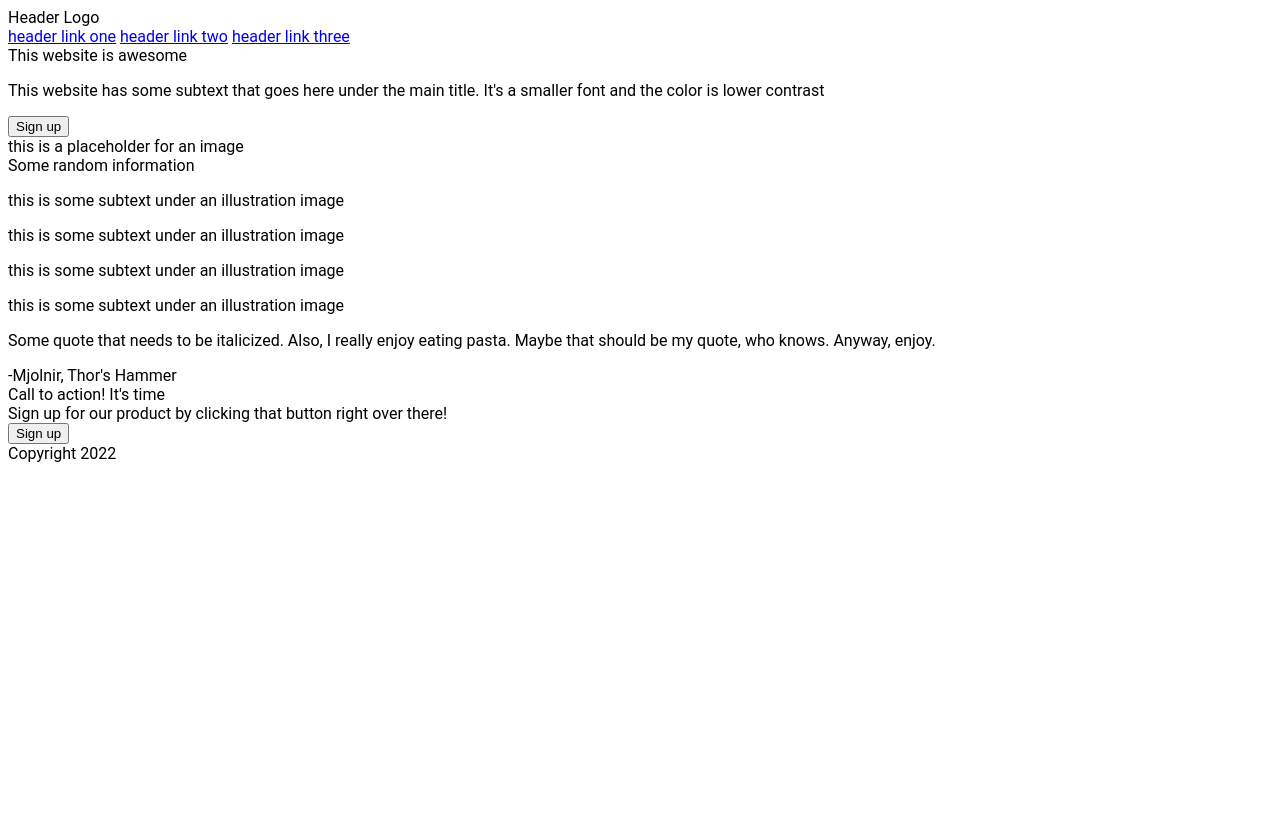
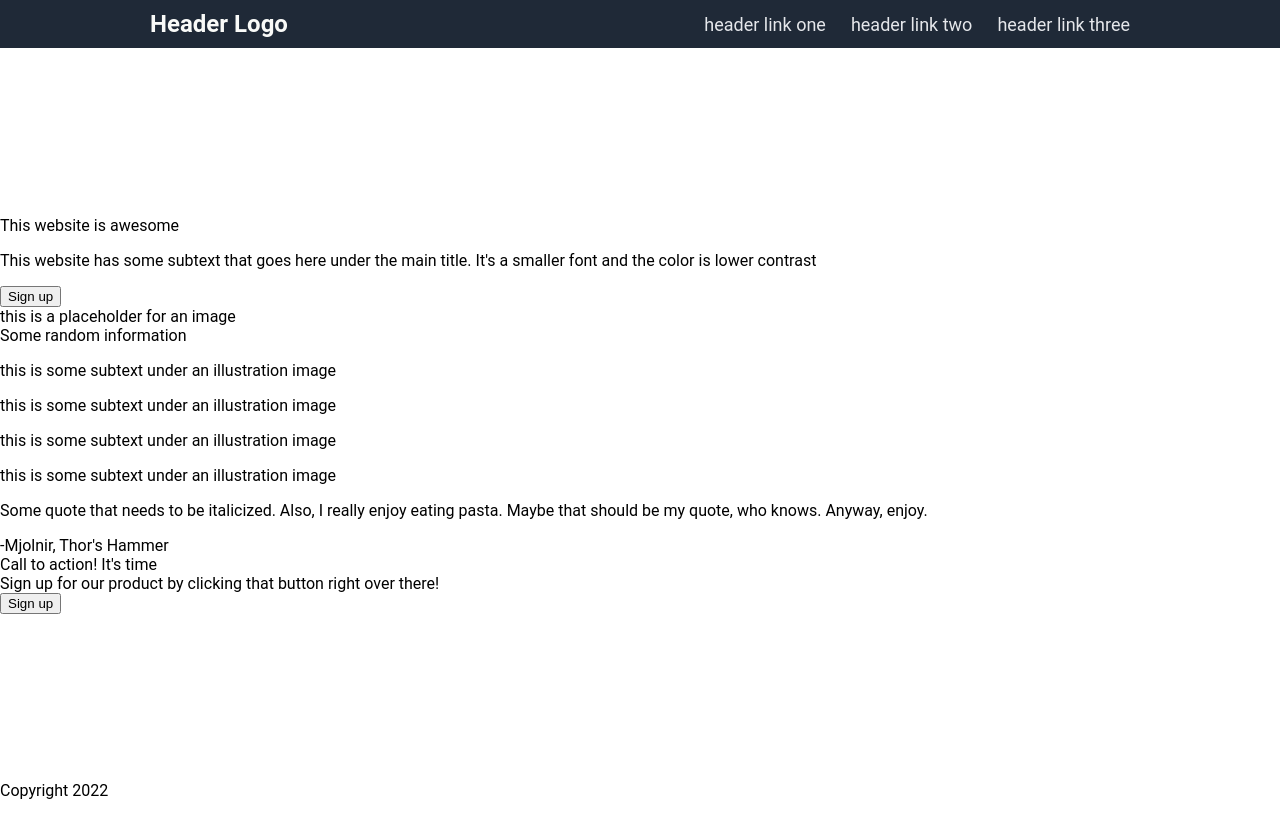
Before and after one commit to giorgio-tran/odin-landing-page, a plain HTML site: page index.html in a window 1280 px wide. Drawn offline with Linux system fonts and the light colour scheme.

Commit message:
Added all selectors for header

```diff
--- a/style.css
+++ b/style.css
@@ -3,4 +3,38 @@ body {
     min-height: 100vh;
     display: flex;
     flex-direction: column;
+    justify-content: space-between;
+    margin: 0;
 }
+
+a {
+    text-decoration: none;
+    color: #E5E7EB;
+    font-size: 18px;
+}
+
+/* Header */
+.header {
+    background-color: #1F2937;
+    display: flex;
+    justify-content: space-between;
+    padding: 10px 150px;
+}
+
+.header-left {
+    font-size: 24px;
+    font-weight: bold;
+    color: #F9FAF8;
+    text-align: center;
+}
+
+.header-right {
+    display: flex;
+    justify-content: center;
+    align-items: center;
+    gap: 25px;
+}
+
+/* Content */
+
+/* Footer */
```
